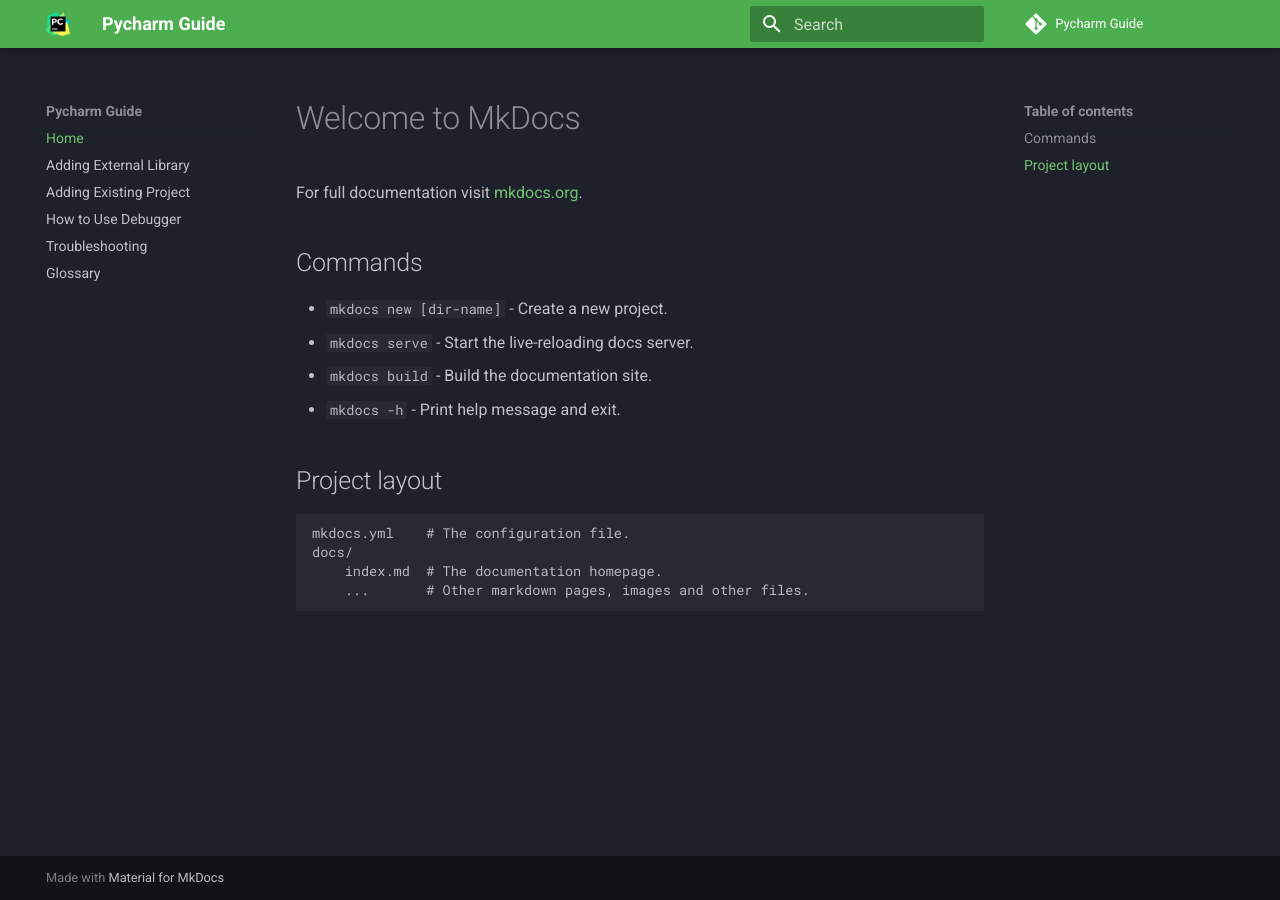
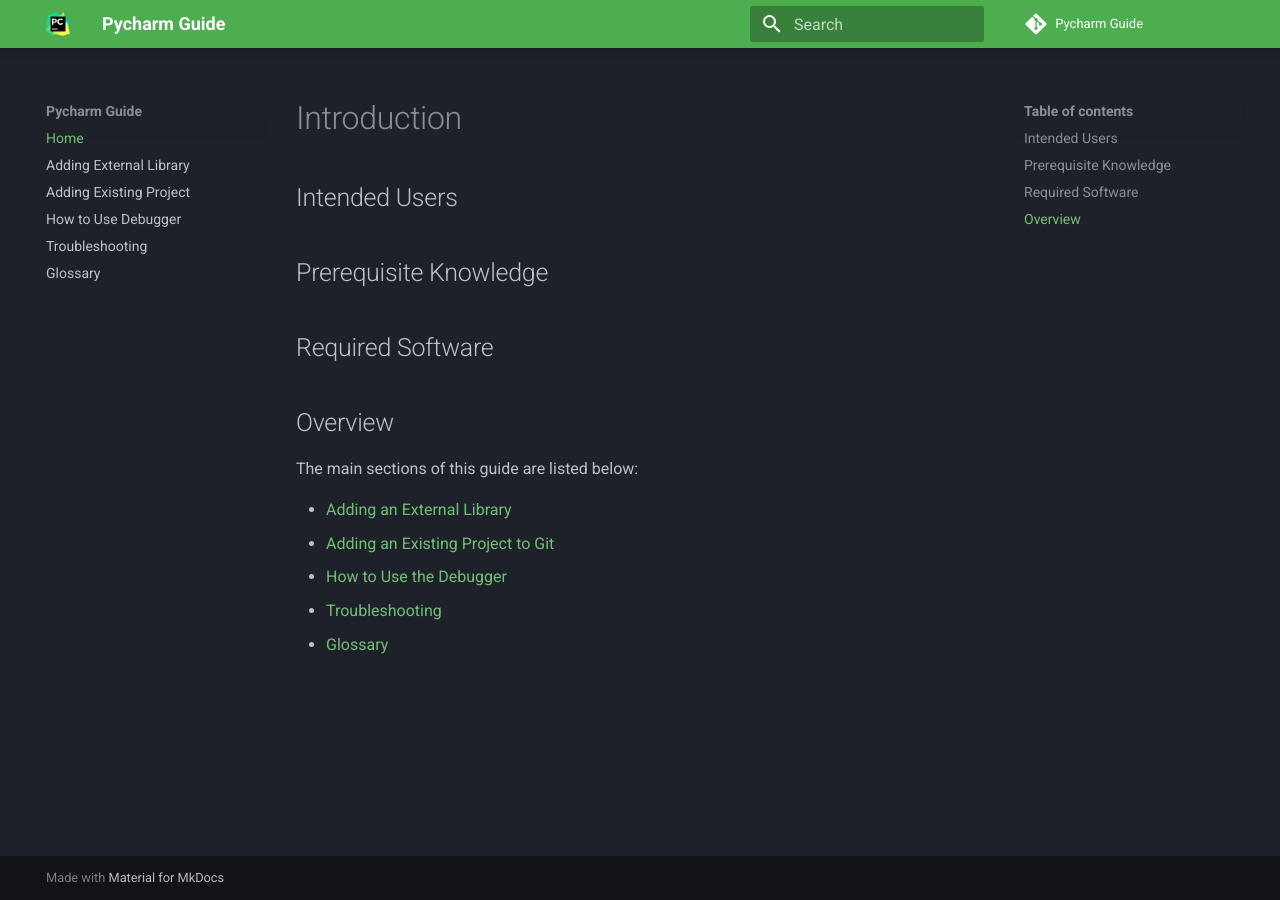
Before and after one commit to WilsonSue/CommUserGuide, an MkDocs documentation site: the page built from docs/index.md, in a window 1280 px wide. Built offline with MkDocs 1.6.1 and Material for MkDocs 9.7.7, drawn with Linux system fonts in a browser that asks for light colours; comment, search, counter and statistics services are not loaded.

Commit message:
Add overview list to homepage

```diff
--- a/docs/index.md
+++ b/docs/index.md
@@ -1,4 +1,4 @@
-# Welcome to MkDocs
+<!-- # Welcome to MkDocs
 
 For full documentation visit [mkdocs.org](https://www.mkdocs.org).
 
@@ -14,4 +14,22 @@
     mkdocs.yml    # The configuration file.
     docs/
         index.md  # The documentation homepage.
-        ...       # Other markdown pages, images and other files.
+        ...       # Other markdown pages, images and other files. -->
+
+# Introduction
+
+## Intended Users
+
+## Prerequisite Knowledge
+
+## Required Software
+
+## Overview
+
+ The main sections of this guide are listed below:
+
+* [Adding an External Library](ExternalLibrary.md)
+* [Adding an Existing Project to Git](ExistingProject.md)
+* [How to Use the Debugger](Debugger.md)
+* [Troubleshooting](Troubleshooting.md)
+* [Glossary](Glossary.md)
```
